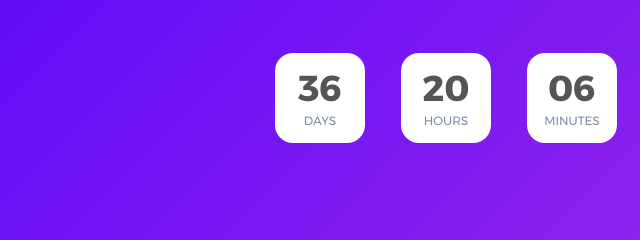
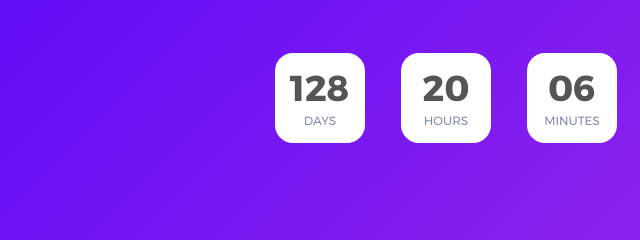
Before and after one commit to codingwithmallu/codingwithmallu-website, a plain HTML site: page index.html in a window 1280 px wide. Shown: the part 426-666 px from the top of the page, 131-771 px from the left. Drawn offline with Linux system fonts and the light colour scheme; a web font is replaced by a local one.

Commit message:
Update index.html

```diff
--- a/index.html
+++ b/index.html
@@ -86,7 +86,7 @@
 			// Set Endtime here
 			// Endtime must be > current time
 			endtimeYear: 2023,
-			endtimeMonth: 05,
+			endtimeMonth: 08,
 			endtimeDate: 31,
 			endtimeHours: 18,
 			endtimeMinutes: 0,
```
